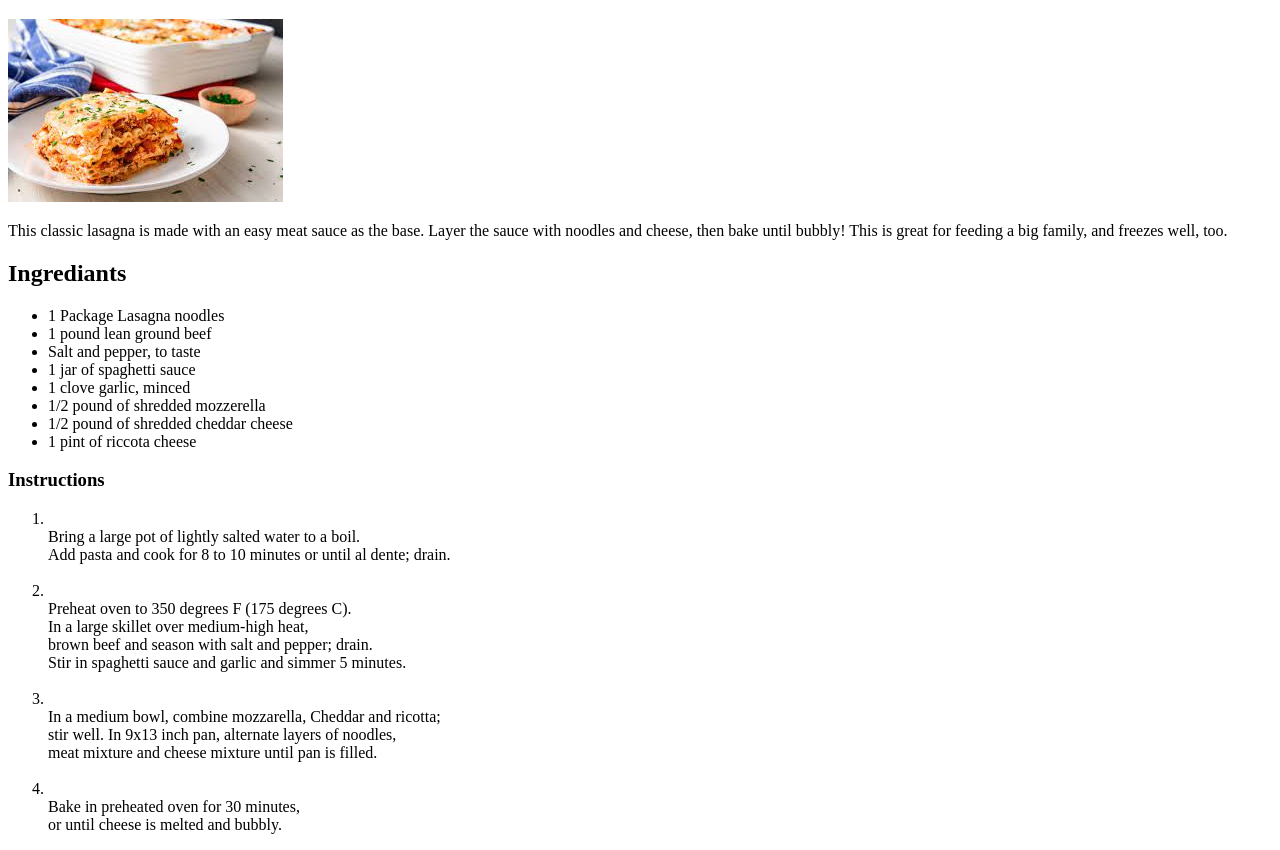
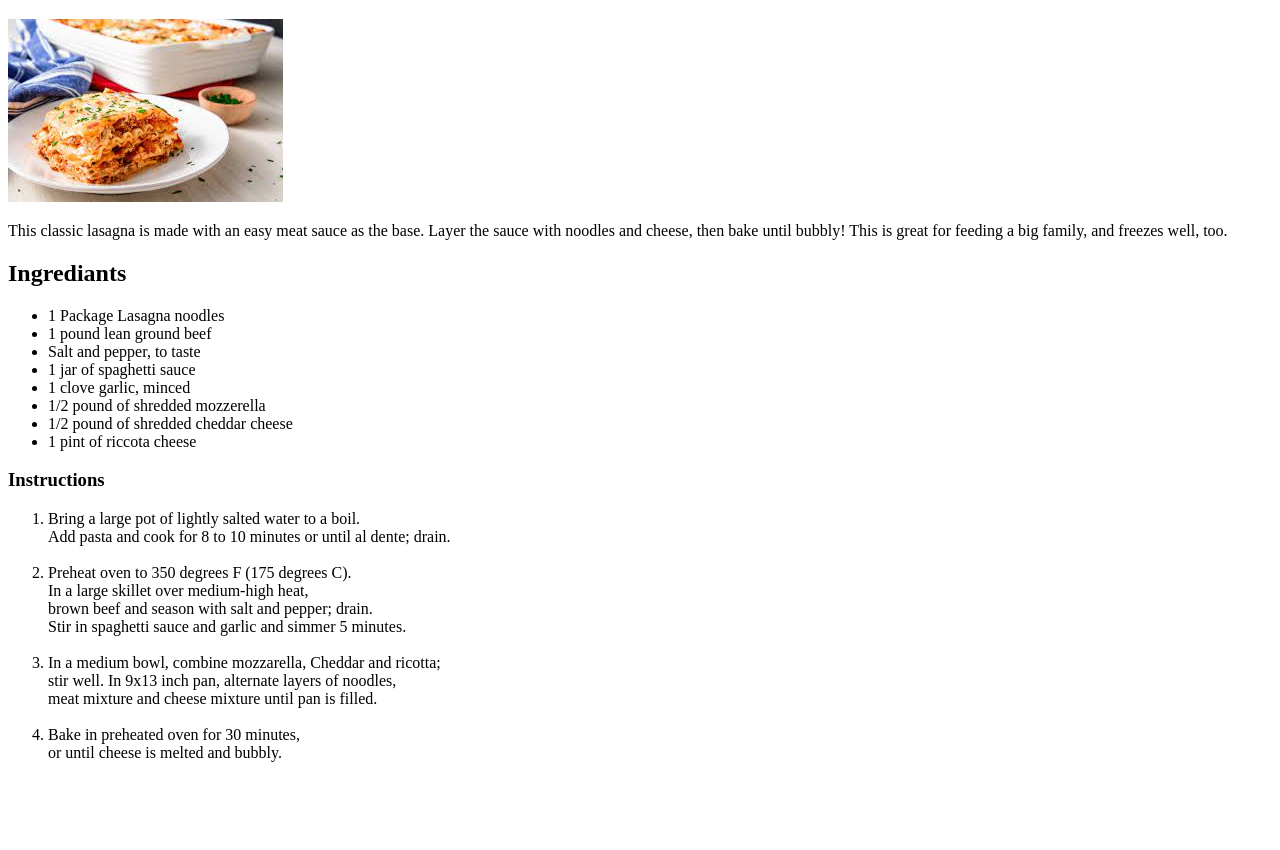
Before and after one commit to Maraz2oose/odin-recipies, a plain HTML site: page Recipes/lasagna.html in a window 1280 px wide. Shown: the part 61-911 px from the top of the page. After the commit the page ends 839 px from the top, so only its background shows below. Drawn offline with Linux system fonts and the light colour scheme.

Commit message:
Edit Lasagna.html

```diff
--- a/Recipes/lasagna.html
+++ b/Recipes/lasagna.html
@@ -27,16 +27,16 @@
     </ul>
     <h3>Instructions</h3>
     <ol>
-        <li><br>Bring a large pot of lightly salted water to a boil.
+        <li>Bring a large pot of lightly salted water to a boil.
         <br> Add pasta and cook for 8 to 10 minutes or until al dente; drain.</li>
-        <br><li><br>Preheat oven to 350 degrees F (175 degrees C).
+        <br><li>Preheat oven to 350 degrees F (175 degrees C).
             <br>In a large skillet over medium-high heat,
             <br>brown beef and season with salt and pepper; drain.
             <br>Stir in spaghetti sauce and garlic and simmer 5 minutes.</li>
-        <br><li><br>In a medium bowl, combine mozzarella, Cheddar and ricotta;
+        <br><li>In a medium bowl, combine mozzarella, Cheddar and ricotta;
             <br>stir well. In 9x13 inch pan, alternate layers of noodles,
             <br>meat mixture and cheese mixture until pan is filled.</li>
-        <br><li><br>Bake in preheated oven for 30 minutes,
+        <br><li>Bake in preheated oven for 30 minutes,
             <br>or until cheese is melted and bubbly.</li>
     </ol>
 </body>
```
